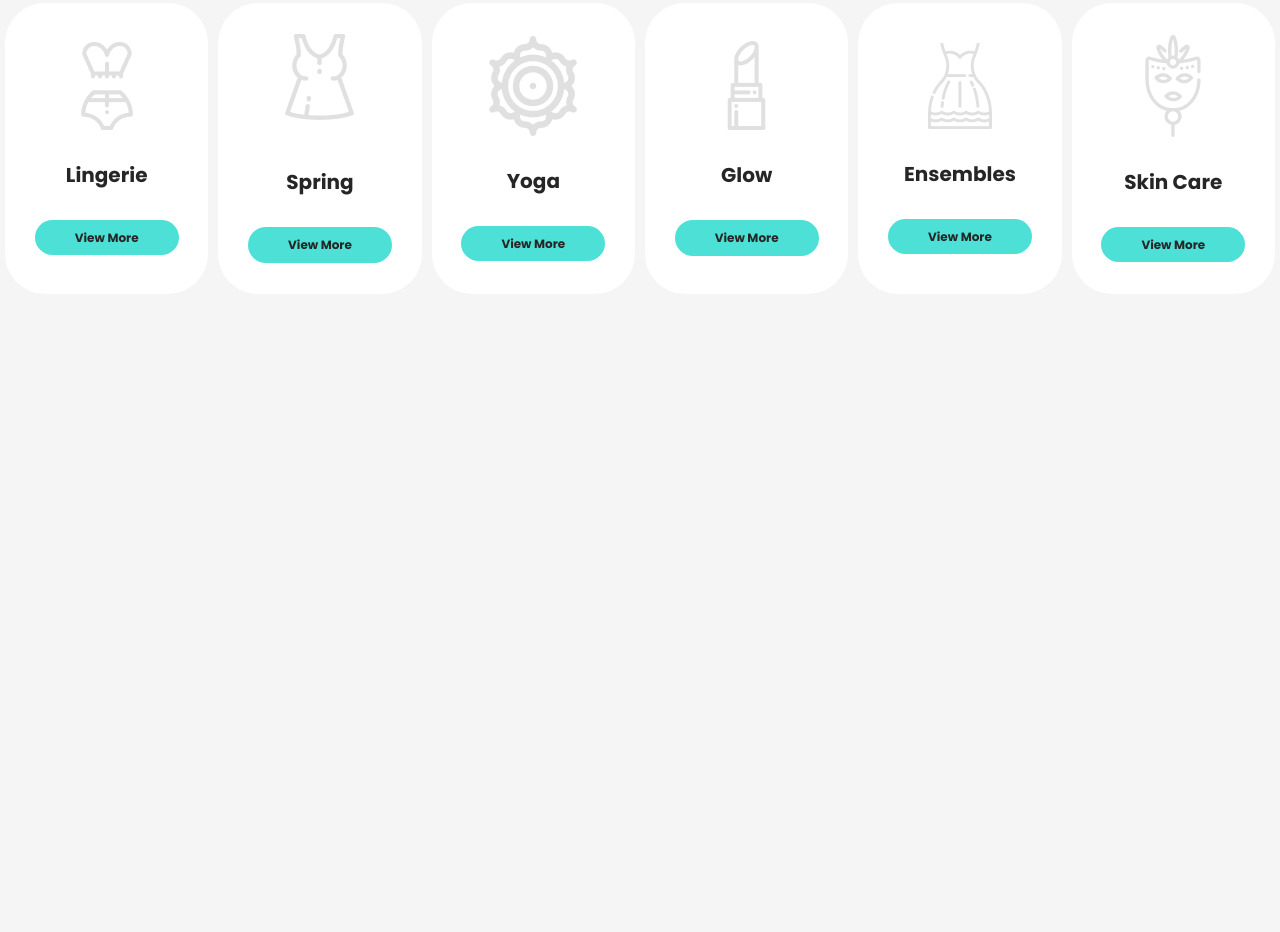
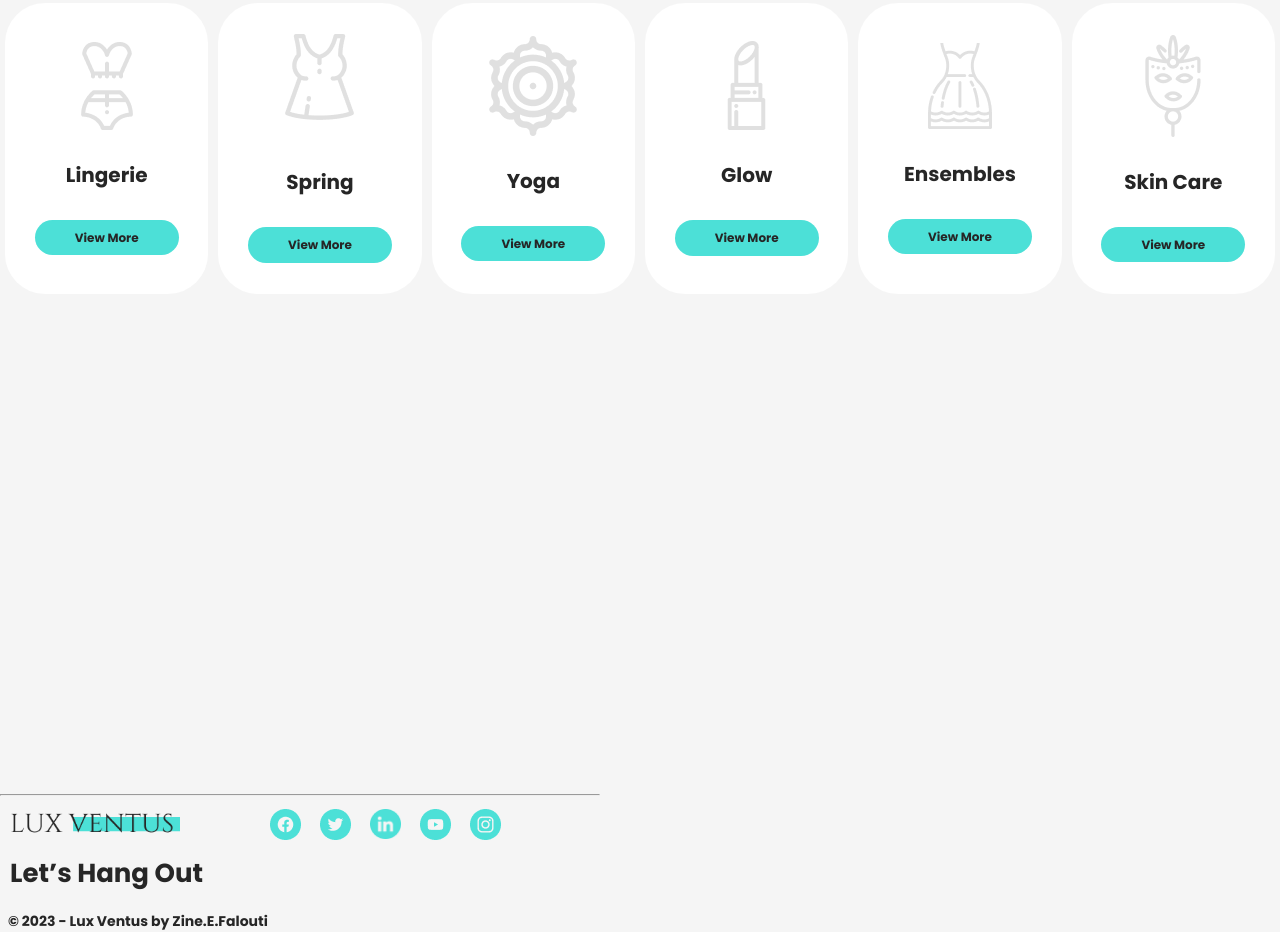
Before and after one commit to Monkas111/Jgupuri, a plain HTML site: page index.html in a window 1280 px wide. Shown: the part 874-1806 px from the top of the page. Before the commit the page ends 1255 px from the top, so only its background shows below. Drawn offline with Linux system fonts and the light colour scheme.

Commit message:
add footer html and css

```diff
--- a/index.html
+++ b/index.html
@@ -9,6 +9,7 @@
     <link href="https://fonts.googleapis.com/css2?family=Poppins:wght@400;700&display=swap" rel="stylesheet">
 </head>
 <body>
+    <!-- ჰედერი -->
     <header>
       <div class="container">
         <img src="./assets/logo1.png" alt="logo">
@@ -24,6 +25,7 @@
             </nav>
         </div>
     </header>
+<!-- container small- ამ შემთხვევაში  მოიცავს ტოპიკების ნაწილს, ტოპიკების ქვეშ განლაგებულ ბათონებს და ტექsტს -->
     <section class="section">
         <div class="container-small">
             <div class="lux-ventus-magazine">
@@ -67,3 +69,26 @@
                 </div>
             </div>
         </div>
+    </section>
+
+
+
+
+<section>
+    <!-- ფუტერი -->
+    <div class="footer">
+        <img src="./assets/logo1.png" alt="logo" class="logo">
+        <p>Let’s Hang Out</p>
+        <img src="./assets/social1.png" alt="facebook-button" class="facebook">
+        <img src="./assets/social2.png" alt="twitter-button" class="tweeter">
+        <img src="./assets/social3.png" alt="linkedin-button" class="linkedin">
+        <img src="./assets/social4.png" alt="youtube-button" class="youtube">
+        <img src="./assets/social5.png" alt="instagram-button" class="instagram">
+</div>
+<hr class="h">
+<div class="last-footer">
+    <p>© 2023 - Lux Ventus by Zine.E.Falouti</p>
+</div>
+</section>
+</body>
+</html>
--- a/style.css
+++ b/style.css
@@ -213,3 +213,215 @@ span {
     padding-left: 57px;
     gap: 22px;
 }
+
+/* footer  */
+
+.footer {
+    max-width: 100%;
+    max-height: 308px;
+    background-color: #FFFFFF;
+    position: relative;
+}
+
+.footer .logo {
+    position: absolute;
+    width: 226px;
+    height: 49px;
+    left: 84px;
+    top: 87px;
+}
+
+.footer .logo:hover {
+    transform: scale(1.3);
+    -webkit-transform: scale(1.3);
+    -ms-transform: scale(1.3);
+    transition: 0.5s;
+
+}
+
+
+
+.footer > p {
+    position: absolute;
+    width: 227px;
+    height: 42px;
+    right: 337px;
+    top: 87px;
+    font-family: 'Poppins';
+    font-style: normal;
+    font-weight: 700;
+    font-size: 26px;
+    line-height: 39px;
+    color: #262626;
+}
+
+.footer > p:hover {
+    transform: scale(1.3);
+    -webkit-transform: scale(1.3);
+    -ms-transform: scale(1.3);
+    transition: 0.5s;
+}
+.footer .facebook {
+    position: absolute;
+    top: 92px;
+    max-width: 31px;
+    max-height: 31px;
+    right: 293px;
+}
+
+.footer .facebook:hover {
+    transform: scale(1.3);
+    -webkit-transform: scale(1.3);
+    -ms-transform: scale(1.3);
+    transition: 0.5s;
+
+}
+
+.footer .tweeter {
+    position: absolute;
+    top: 92px;
+    max-width: 31px;
+    max-height: 31px;
+    right: 241px;
+}
+
+.footer .tweeter:hover {
+    transform: scale(1.3);
+    -webkit-transform: scale(1.3);
+    -ms-transform: scale(1.3);
+    transition: 0.5s;
+
+}
+
+.footer .linkedin {
+    position: absolute;
+    top: 92px;
+    max-width: 31px;
+    max-height: 31px;
+    right: 190px;
+}
+
+.footer .linkedin:hover {
+    transform: scale(1.3);
+    -webkit-transform: scale(1.3);
+    -ms-transform: scale(1.3);
+    transition: 0.5s;
+
+}
+
+.footer .youtube {
+    position: absolute;
+    top: 92px;
+    max-width: 31px;
+    max-height: 31px;
+    right: 140px;
+}
+
+.footer .youtube:hover {
+    transform: scale(1.3);
+    -webkit-transform: scale(1.3);
+    -ms-transform: scale(1.3);
+    transition: 0.5s;
+
+}
+
+.footer .instagram {
+    position: absolute;
+    top: 92px;
+    max-width: 31px;
+    max-height: 31px;
+    right: 89px;
+}
+
+.footer .instagram:hover {
+    transform: scale(1.3);
+    -webkit-transform: scale(1.3);
+    -ms-transform: scale(1.3);
+    transition: 0.5s;
+
+}
+
+.last-footer {
+    max-width: 413px;
+    max-height: 24px;
+    margin-left: 88px;
+    margin-bottom: 37px;
+    font-family: 'Poppins';
+    font-style: normal;
+    font-weight: 700;
+    font-size: 14px;
+    line-height: 21px;
+    color: #262626;
+}
+
+.footer {
+    margin-top: 500px;
+    position: relative;
+}
+
+.footer .logo{
+    width: 170px;
+    height: 35px;
+    position: absolute;
+    top: 13px;
+    left: 10px;
+}
+
+.footer > .facebook {
+    position: absolute;
+    top: 15px;
+    left: 270px;
+}
+
+.footer > .tweeter {
+    position: absolute;
+    top: 15px;
+    left: 320px;
+}
+
+.footer > .linkedin {
+    position: absolute;
+    top: 15px;
+    left: 370px;
+}
+
+.footer > .youtube {
+    position: absolute;
+    top: 15px;
+    left: 420px;
+}
+
+.footer > .instagram {
+    position: absolute;
+    top: 15px;
+    left: 470px;
+}
+
+.footer > p {
+    position: absolute;
+    top: 60px;
+    left: 10px;
+}
+
+.last-footer {
+    position: relative;
+}
+
+.last-footer > p {
+    position: absolute;
+    top: 20px;
+    left: -80px;
+}
+
+
+/* hr ხაზი */
+
+.h {
+    margin-bottom: 95px;
+    margin-left: 0px;
+    margin-right: 0px;
+}
+
+hr {
+    max-width: 600px;
+}
```
